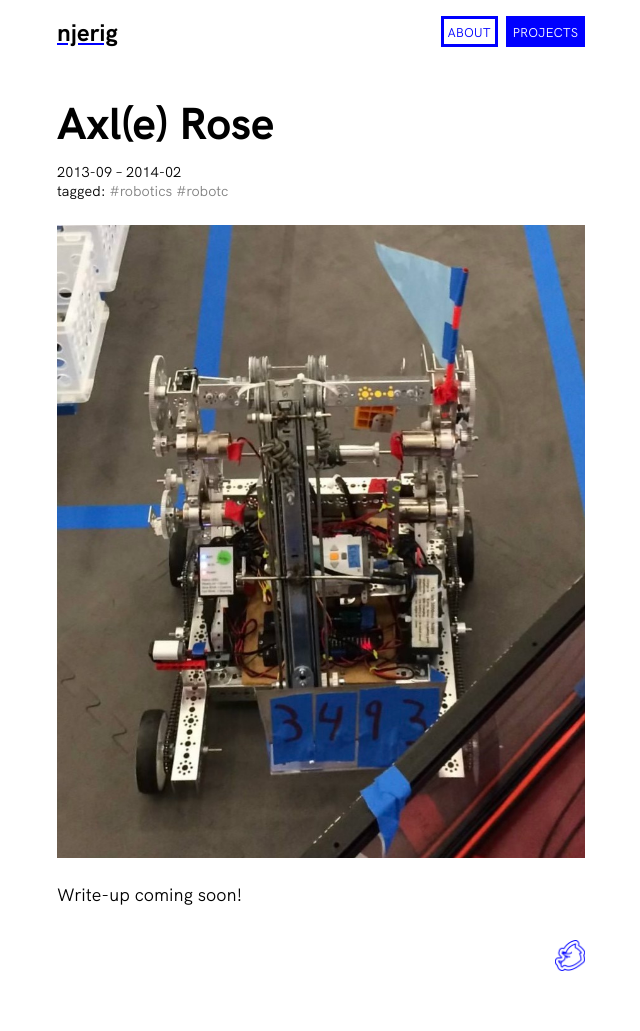
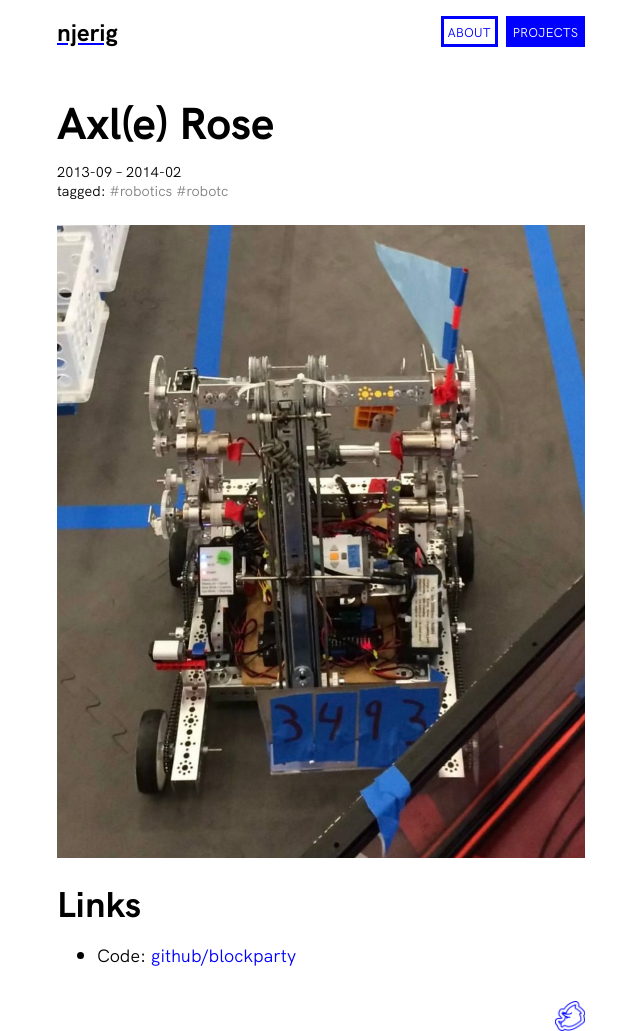
Before and after one commit to njerig/personal-website, a Jekyll site: the page built from _projects/axle_rose.md, in a window 1280 px wide. Shown: the whole page, without its empty margins (319-959 px from the left). Built offline with Jekyll 4.4.1, drawn with Linux system fonts in a browser that asks for light colours; before the commit the page ends 971 px from its top, so only the background shows below that.

Commit message:
Add links to Axle Rose

```diff
--- a/_projects/axle_rose.md
+++ b/_projects/axle_rose.md
@@ -8,4 +8,5 @@ start_date: 2013-09
 end_date: 2014-02
 ---
 
-Write-up coming soon!
+## Links
+- Code: [github/blockparty](https://github.com/venicerobo/blockparty)
```
